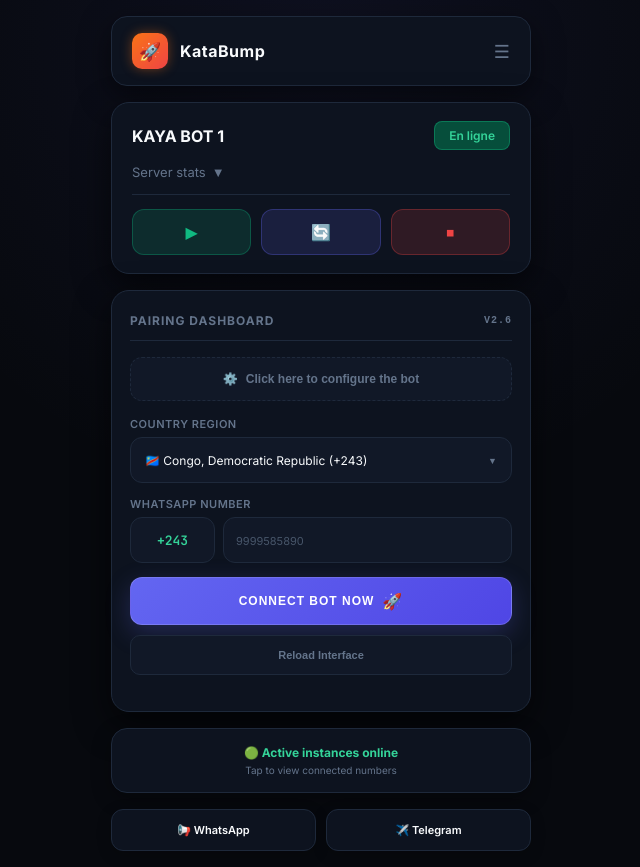
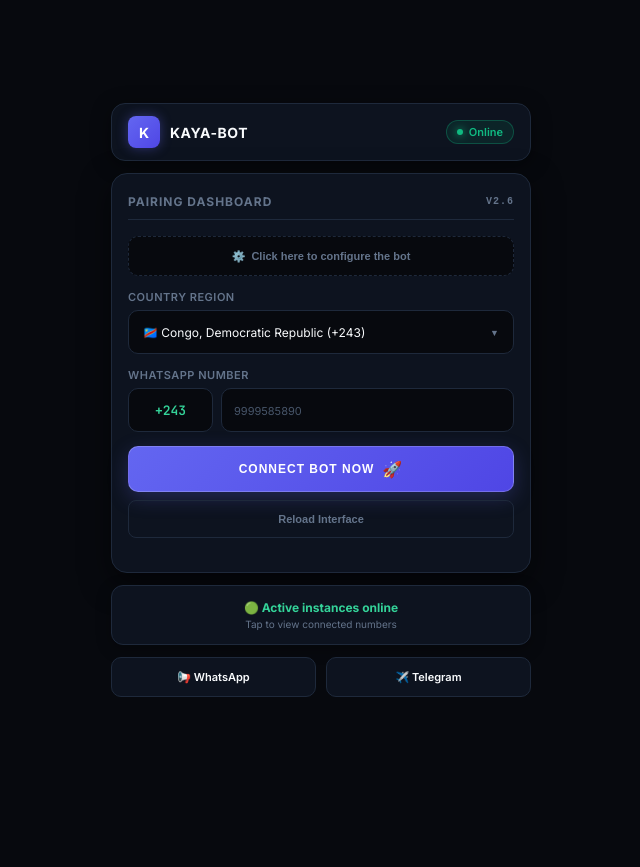
Before and after one commit to Kaya2005/KAYA-BOT, a plain HTML site: page index.html in a window 1280 px wide. Shown: the whole page, without its empty margins (319-959 px from the left). After the commit the page ends 800 px from the top, so only its background shows below. Drawn offline with Linux system fonts and the light colour scheme; no server answers; a script that the page names is missing.

Commit message:
Add files via upload

```diff
--- a/index.html
+++ b/index.html
@@ -19,17 +19,15 @@
         :root {
             --bg: #07090e;
             --surface: #0d131f;
-            --surface-card: #111827;
-            --surface-hover: #162032;
+            --surface-hover: #141c2e;
             --border: #1e293b;
+            --border-focus: #6366f1;
             --text-main: #f8fafc;
             --text-muted: #64748b;
             --accent: #6366f1;
             --accent-glow: rgba(99, 102, 241, 0.25);
             --green: #10b981;
-            --green-badge: #064e3b;
             --red: #ef4444;
-            --red-badge: #7f1d1d;
         }
 
         * { box-sizing: border-box; margin: 0; padding: 0; }
@@ -43,7 +41,6 @@
             align-items: center;
             min-height: 100vh;
             padding: 16px;
-            background-image: radial-gradient(circle at 50% 5%, rgba(99, 102, 241, 0.08) 0%, transparent 45%);
         }
 
         .app-container {
@@ -51,133 +48,76 @@
             max-width: 420px;
             display: flex;
             flex-direction: column;
-            gap: 16px;
+            gap: 12px;
         }
 
-        /* --- BARRE DE NAVIGATION (STYLE KATABUMP) --- */
+        /* --- BARRE DE NAVIGATION SUPÉRIEURE --- */
         .app-navbar {
             background-color: var(--surface);
             border: 1px solid var(--border);
-            border-radius: 16px;
-            padding: 16px 20px;
+            border-radius: 14px;
+            padding: 12px 16px;
             display: flex;
             align-items: center;
             justify-content: space-between;
-            box-shadow: 0 10px 30px rgba(0, 0, 0, 0.5);
+            box-shadow: 0 4px 20px rgba(0, 0, 0, 0.4);
         }
 
         .brand-box {
             display: flex;
             align-items: center;
-            gap: 12px;
+            gap: 10px;
         }
 
-        .brand-logo-img {
-            width: 36px;
-            height: 36px;
-            border-radius: 10px;
-            background: linear-gradient(135deg, #f97316, #ef4444);
+        .brand-logo {
+            width: 32px;
+            height: 32px;
+            border-radius: 8px;
+            background: linear-gradient(135deg, #6366f1, #4f46e5);
             display: flex;
             align-items: center;
             justify-content: center;
-            font-size: 18px;
-            box-shadow: 0 0 12px rgba(249, 115, 22, 0.4);
+            color: #fff;
+            font-weight: 700;
+            font-size: 14px;
+            box-shadow: 0 0 12px rgba(99, 102, 241, 0.4);
         }
 
         .brand-title {
-            font-size: 16px;
+            font-size: 14px;
             font-weight: 700;
             letter-spacing: 0.5px;
             color: var(--text-main);
         }
 
-        .menu-icon {
-            font-size: 18px;
-            color: var(--text-muted);
-            cursor: pointer;
-        }
-
-        /* --- CARTE DU STATUT DU BOT (STYLE KATABUMP) --- */
-        .bot-status-card {
-            background-color: var(--surface);
-            border: 1px solid var(--border);
-            border-radius: 18px;
-            padding: 18px 20px;
-            box-shadow: 0 12px 35px rgba(0, 0, 0, 0.6);
-            display: flex;
-            flex-direction: column;
-            gap: 14px;
-        }
-
-        .bot-status-top {
-            display: flex;
-            align-items: center;
-            justify-content: space-between;
-        }
-
-        .bot-name-tag {
-            font-size: 16px;
-            font-weight: 700;
-            color: var(--text-main);
-        }
-
-        .online-pill {
-            font-size: 12px;
-            padding: 6px 14px;
-            border-radius: 8px;
-            background: var(--green-badge);
-            border: 1px solid rgba(16, 185, 129, 0.4);
-            color: #34d399;
+        .status-badge {
+            font-size: 11px;
+            padding: 4px 10px;
+            border-radius: 20px;
+            background: rgba(16, 185, 129, 0.1);
+            border: 1px solid rgba(16, 185, 129, 0.3);
+            color: var(--green);
             font-weight: 600;
-        }
-
-        .server-stats-dropdown {
-            font-size: 13px;
-            color: var(--text-muted);
             display: flex;
             align-items: center;
             gap: 6px;
-            cursor: pointer;
         }
 
-        .divider-line {
-            height: 1px;
-            background: var(--border);
-            width: 100%;
+        .status-dot {
+            width: 6px;
+            height: 6px;
+            border-radius: 50%;
+            background: var(--green);
+            box-shadow: 0 0 8px var(--green);
         }
 
-        /* --- BOUTONS DE CONTRÔLE COLORÉS (STYLE KATABUMP) --- */
-        .controls-row {
-            display: grid;
-            grid-template-columns: 1fr 1fr 1fr;
-            gap: 10px;
-        }
-
-        .ctrl-btn {
-            height: 46px;
-            border-radius: 12px;
-            border: 1px solid var(--border);
-            display: flex;
-            align-items: center;
-            justify-content: center;
-            font-size: 16px;
-            cursor: pointer;
-            transition: all 0.2s;
-        }
-
-        .ctrl-btn.play { background: rgba(16, 185, 129, 0.15); border-color: rgba(16, 185, 129, 0.3); color: var(--green); }
-        .ctrl-btn.restart { background: rgba(99, 102, 241, 0.15); border-color: rgba(99, 102, 241, 0.3); color: #818cf8; }
-        .ctrl-btn.stop { background: rgba(239, 68, 68, 0.15); border-color: rgba(239, 68, 68, 0.3); color: var(--red); }
-
-        .ctrl-btn:hover { filter: brightness(1.2); transform: translateY(-1px); }
-
-        /* --- CARTE PRINCIPALE DE PAIRAGE --- */
+        /* --- CARTE PRINCIPALE DE CONNEXION --- */
         .main-panel {
             background-color: var(--surface);
             border: 1px solid var(--border);
-            border-radius: 18px;
-            padding: 22px 18px;
-            box-shadow: 0 12px 35px rgba(0, 0, 0, 0.6);
+            border-radius: 16px;
+            padding: 20px 16px;
+            box-shadow: 0 10px 30px rgba(0, 0, 0, 0.5);
         }
 
         .panel-header {
@@ -191,39 +131,39 @@
             align-items: center;
             justify-content: space-between;
             border-bottom: 1px solid var(--border);
-            padding-bottom: 12px;
+            padding-bottom: 10px;
         }
 
-        /* --- BOUTON TOGGLE CONFIG --- */
+        /* --- BOUTON TOGGLE CONFIGURATION --- */
         .btn-toggle-config {
             width: 100%;
-            height: 44px;
-            background: var(--surface-card);
+            height: 40px;
+            background: var(--bg);
             border: 1px dashed var(--border);
-            border-radius: 12px;
+            border-radius: 10px;
             color: var(--text-muted);
-            font-size: 12px;
+            font-size: 11px;
             font-weight: 600;
             cursor: pointer;
-            margin-bottom: 16px;
+            margin-bottom: 14px;
             display: flex;
             align-items: center;
             justify-content: center;
-            gap: 8px;
+            gap: 6px;
             transition: all 0.2s;
         }
         .btn-toggle-config:hover { border-color: var(--accent); color: var(--text-main); background: var(--surface-hover); }
 
-        /* --- SECTION CONFIG CACHÉE --- */
+        /* --- SECTION CONFIGURATION CACHÉE --- */
         .config-collapse {
             display: none;
             flex-direction: column;
             gap: 12px;
-            background: var(--surface-card);
+            background: rgba(7, 9, 14, 0.6);
             border: 1px solid var(--border);
-            border-radius: 12px;
-            padding: 14px;
-            margin-bottom: 16px;
+            border-radius: 10px;
+            padding: 12px;
+            margin-bottom: 14px;
         }
 
         /* --- INPUTS & FORMULAIRE --- */
@@ -252,10 +192,10 @@
         }
 
         .select-trigger {
-            height: 46px;
-            background: var(--surface-card);
+            height: 44px;
+            background: var(--bg);
             border: 1px solid var(--border);
-            border-radius: 12px;
+            border-radius: 10px;
             padding: 0 14px;
             display: flex;
             align-items: center;
@@ -277,8 +217,8 @@
             max-height: 230px;
             background: var(--surface);
             border: 1px solid var(--border);
-            border-radius: 12px;
-            box-shadow: 0 20px 40px rgba(0,0,0,0.8);
+            border-radius: 10px;
+            box-shadow: 0 15px 35px rgba(0,0,0,0.8);
             display: none;
             flex-direction: column;
             z-index: 100;
@@ -293,8 +233,8 @@
 
         .search-filter-box input {
             width: 100%;
-            height: 38px;
-            background: var(--surface-card);
+            height: 36px;
+            background: var(--surface);
             border: 1px solid var(--border);
             border-radius: 8px;
             padding: 0 10px;
@@ -310,10 +250,10 @@
         }
 
         .country-option {
-            padding: 10px 12px;
+            padding: 9px 12px;
             font-size: 12px;
             color: var(--text-main);
-            border-radius: 8px;
+            border-radius: 6px;
             cursor: pointer;
             display: flex;
             justify-content: space-between;
@@ -331,10 +271,10 @@
         }
 
         .custom-input {
-            height: 46px;
-            background: var(--surface-card);
+            height: 44px;
+            background: var(--bg);
             border: 1px solid var(--border);
-            border-radius: 12px;
+            border-radius: 10px;
             padding: 0 12px;
             color: var(--text-main);
             font-family: 'JetBrains Mono', monospace;
@@ -348,14 +288,14 @@
         .custom-input.prefix { text-align: center; color: #34d399; font-weight: 700; }
         .custom-input::placeholder { color: #475569; font-size: 11px; font-family: 'Inter', sans-serif; }
 
-        /* --- BOUTON DE CONNEXION PRINCIPAL --- */
+        /* --- BOUTON PRINCIPAL --- */
         .btn-connect {
             width: 100%;
-            height: 48px;
+            height: 46px;
             background: linear-gradient(135deg, #6366f1, #4f46e5);
             color: #ffffff;
-            border: 1px solid rgba(255,255,255,0.15);
-            border-radius: 12px;
+            border: 1px solid rgba(255,255,255,0.2);
+            border-radius: 10px;
             font-size: 12px;
             font-weight: 700;
             letter-spacing: 1px;
@@ -365,9 +305,9 @@
             align-items: center;
             justify-content: center;
             gap: 8px;
-            box-shadow: 0 8px 25px var(--accent-glow);
+            box-shadow: 0 6px 20px var(--accent-glow);
             transition: all 0.2s;
-            margin-top: 10px;
+            margin-top: 8px;
         }
 
         .btn-connect:hover { filter: brightness(1.1); transform: translateY(-1px); }
@@ -376,15 +316,15 @@
 
         .btn-reload {
             width: 100%;
-            height: 40px;
-            background: var(--surface-card);
+            height: 38px;
+            background: transparent;
             color: var(--text-muted);
             border: 1px solid var(--border);
-            border-radius: 10px;
+            border-radius: 8px;
             font-size: 11px;
             font-weight: 600;
             cursor: pointer;
-            margin-top: 10px;
+            margin-top: 8px;
             transition: all 0.2s;
         }
         .btn-reload:hover { background: var(--surface-hover); color: var(--text-main); border-color: var(--text-muted); }
@@ -404,10 +344,10 @@
         #result { margin-top: 14px; text-align: center; }
 
         .code-display-card {
-            background: var(--surface-card);
+            background: var(--bg);
             border: 1px solid var(--border);
-            border-radius: 12px;
-            padding: 16px;
+            border-radius: 10px;
+            padding: 14px;
         }
 
         .code-header-text {
@@ -422,15 +362,15 @@
         .code-row {
             display: flex;
             justify-content: center;
-            gap: 6px;
-            margin-bottom: 14px;
+            gap: 5px;
+            margin-bottom: 12px;
         }
 
         .char-box {
-            width: 30px; height: 40px;
+            width: 28px; height: 38px;
             background: var(--surface);
             border: 1px solid var(--border);
-            border-radius: 8px;
+            border-radius: 6px;
             display: flex; align-items: center; justify-content: center;
             font-family: 'JetBrains Mono', monospace;
             font-size: 14px;
@@ -441,11 +381,11 @@
 
         .btn-copy-code {
             width: 100%;
-            height: 38px;
+            height: 36px;
             background: rgba(99, 102, 241, 0.15);
             border: 1px solid rgba(99, 102, 241, 0.4);
             color: #818cf8;
-            border-radius: 10px;
+            border-radius: 8px;
             font-size: 11px;
             font-weight: 700;
             cursor: pointer;
@@ -458,12 +398,12 @@
         .sessions-card {
             background-color: var(--surface);
             border: 1px solid var(--border);
-            border-radius: 16px;
-            padding: 16px;
+            border-radius: 12px;
+            padding: 14px;
             text-align: center;
             cursor: pointer;
             transition: all 0.2s;
-            box-shadow: 0 6px 20px rgba(0, 0, 0, 0.3);
+            box-shadow: 0 4px 15px rgba(0, 0, 0, 0.3);
         }
         .sessions-card:hover { border-color: var(--accent); transform: translateY(-1px); }
 
@@ -478,23 +418,23 @@
         .modal-window {
             background: var(--surface);
             border: 1px solid var(--border);
-            border-radius: 16px;
+            border-radius: 14px;
             width: 100%; max-width: 400px; max-height: 80vh;
             display: flex; flex-direction: column; overflow: hidden;
             box-shadow: 0 20px 40px rgba(0,0,0,0.8);
         }
         .modal-top {
-            padding: 16px 20px;
+            padding: 14px 18px;
             border-bottom: 1px solid var(--border);
             display: flex; justify-content: space-between; align-items: center;
             font-size: 13px; font-weight: 700;
         }
-        .modal-exit { background: none; border: none; color: var(--text-muted); cursor: pointer; font-size: 16px; }
-        .modal-inner { padding: 16px 20px; overflow-y: auto; display: flex; flex-direction: column; gap: 8px; }
+        .modal-exit { background: none; border: none; color: var(--text-muted); cursor: pointer; font-size: 14px; }
+        .modal-inner { padding: 16px 18px; overflow-y: auto; display: flex; flex-direction: column; gap: 8px; }
 
         .session-row {
-            background: var(--surface-card); border: 1px solid var(--border);
-            border-radius: 10px; padding: 12px 14px;
+            background: var(--bg); border: 1px solid var(--border);
+            border-radius: 8px; padding: 10px 14px;
             display: flex; align-items: center; justify-content: space-between;
             font-family: 'JetBrains Mono', monospace; font-size: 12px;
         }
@@ -503,11 +443,10 @@
         /* --- LIENS SOCIAUX --- */
         .social-footer { display: grid; grid-template-columns: 1fr 1fr; gap: 10px; }
         .social-btn {
-            height: 42px; background: var(--surface); border: 1px solid var(--border);
-            border-radius: 12px; text-decoration: none; color: var(--text-main);
-            font-size: 11px; font-weight: 600; display: flex; align-items: center; justify-content: center; gap: 8px;
+            height: 40px; background: var(--surface); border: 1px solid var(--border);
+            border-radius: 10px; text-decoration: none; color: var(--text-main);
+            font-size: 11px; font-weight: 600; display: flex; align-items: center; justify-content: center; gap: 6px;
             transition: all 0.2s;
-            box-shadow: 0 4px 15px rgba(0,0,0,0.2);
         }
         .social-btn:hover { background: var(--surface-hover); border-color: var(--text-muted); }
     </style>
@@ -516,29 +455,15 @@
 
 <div class="app-container">
 
-    <!-- BARRE DE NAVIGATION (STYLE KATABUMP) -->
+    <!-- BARRE DE NAVIGATION SUPÉRIEURE KAYA-BOT -->
     <div class="app-navbar">
         <div class="brand-box">
-            <div class="brand-logo-img">🚀</div>
-            <div class="brand-title">KataBump</div>
+            <div class="brand-logo">K</div>
+            <div class="brand-title">KAYA-BOT</div>
         </div>
-        <div class="menu-icon">☰</div>
-    </div>
-
-    <!-- CARTE STATUT DU BOT (STYLE KATABUMP) -->
-    <div class="bot-status-card">
-        <div class="bot-status-top">
-            <div class="bot-name-tag">KAYA BOT 1</div>
-            <div class="online-pill">En ligne</div>
-        </div>
-        <div class="server-stats-dropdown">
-            <span>Server stats</span> <span>▼</span>
-        </div>
-        <div class="divider-line"></div>
-        <div class="controls-row">
-            <div class="ctrl-btn play" onclick="alert('Bot déjà actif')" title="Démarrer">▶</div>
-            <div class="ctrl-btn restart" onclick="window.location.reload()" title="Redémarrer">🔄</div>
-            <div class="ctrl-btn stop" onclick="alert('Arrêt non disponible')" title="Arrêter">⏹</div>
+        <div class="status-badge">
+            <div class="status-dot"></div>
+            <span>Online</span>
         </div>
     </div>
 
@@ -549,7 +474,7 @@
             <span style="font-size: 10px; color: var(--text-muted); font-family: monospace;">v2.6</span>
         </div>
 
-        <!-- BOUTON POUR AFFICHER/MASQUER LA CONFIGURATION -->
+        <!-- BOUTON POUR AFFICHER/MASQUER LA CONFIGURATION EN ANGLAIS -->
         <button class="btn-toggle-config" onclick="toggleConfigPanel()">
             <span id="configToggleIcon">⚙️</span>
             <span id="configToggleText">Click here to configure the bot</span>
@@ -611,15 +536,15 @@
         <div id="result"></div>
     </div>
 
-    <!-- WIDGET SESSIONS -->
+    <!-- WIDGET SESSIONS ACTIVES -->
     <div class="sessions-card" onclick="openConnectedModal()">
         <div id="activeCount" style="font-size: 12px; font-weight: 700; color: #34d399;">
             🟢 Checking active instances...
         </div>
-        <div style="font-size: 10px; color: var(--text-muted); margin-top: 4px;">Tap to view connected numbers</div>
+        <div style="font-size: 10px; color: var(--text-muted); margin-top: 3px;">Tap to view connected numbers</div>
     </div>
 
-    <!-- LIENS -->
+    <!-- LIENS SOCIAUX -->
     <div class="social-footer">
         <a href="https://whatsapp.com/channel/0029Vb91eHA7Noa7fCn1vp3j" target="_blank" rel="noopener" class="social-btn">📢 WhatsApp</a>
         <a href="https://t.me/kayatech2" target="_blank" rel="noopener" class="social-btn">✈️ Telegram</a>
@@ -644,7 +569,7 @@
     const BACKEND_URL = 'https://kayabot.duckdns.org';
     let currentPairCode = '';
 
-    // Fonction pour afficher/masquer le panneau de configuration du bot
+    // Fonction pour afficher/masquer le panneau de configuration du bot en anglais
     function toggleConfigPanel() {
         const panel = document.getElementById('configCollapsePanel');
         const text = document.getElementById('configToggleText');
@@ -661,7 +586,7 @@
         }
     }
 
-    // Liste complète de tous les pays du monde
+    // Liste complète des pays
     const countries = [
         { name: "Afghanistan", code: "+93", flag: "🇦🇫" },
         { name: "Albania", code: "+355", flag: "🇦🇱" },
```
